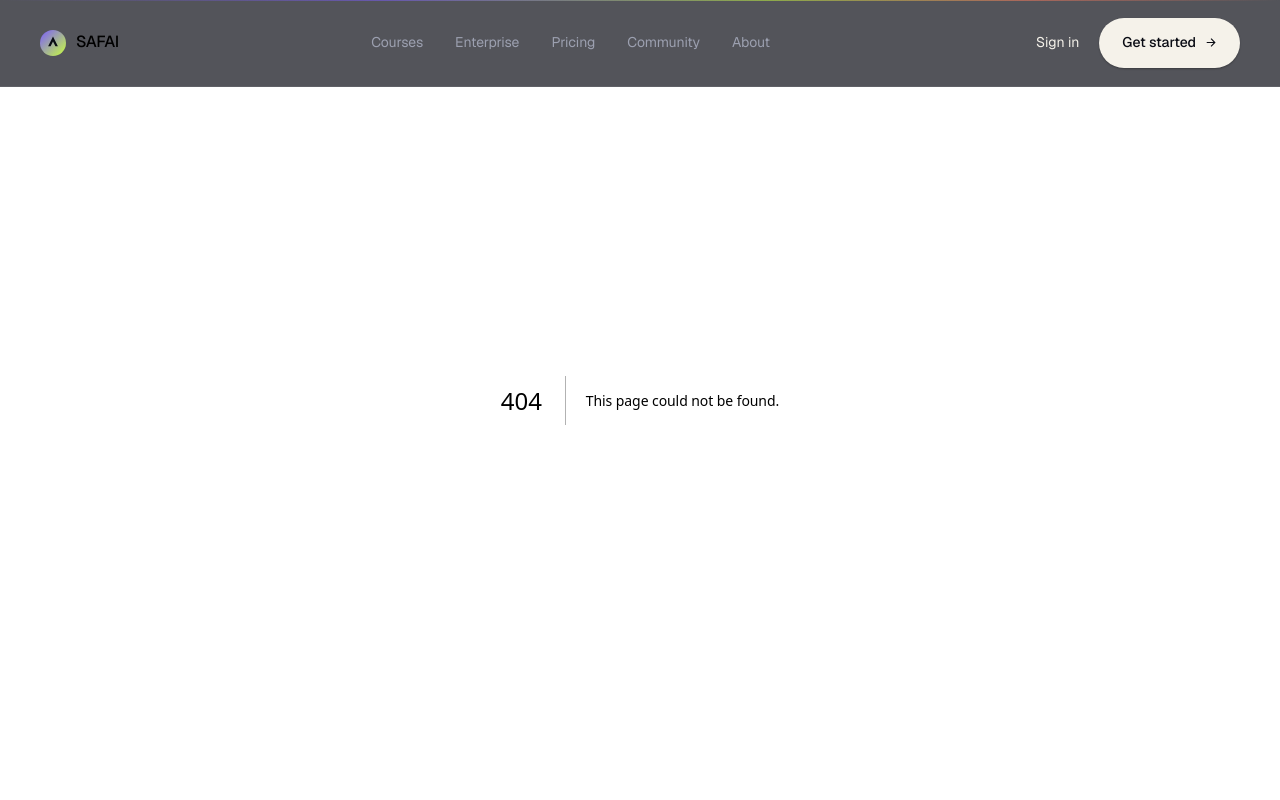
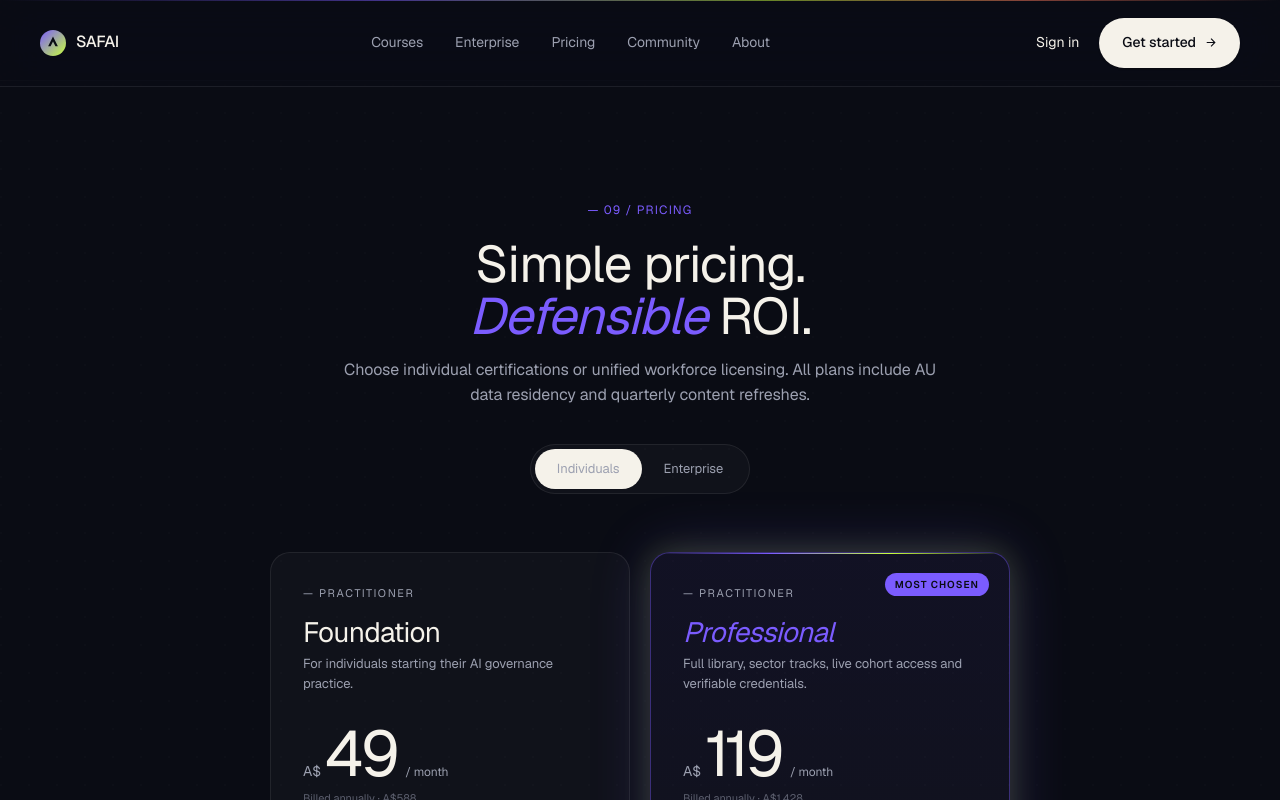
Before and after one commit to safaiaus/safai, a Next.js app: page /pricing in a window 1280 px wide. Before the commit this address had no page. Shown: the top 800 px of the page. Built offline with nearby package versions, Linux system fonts and the light colour scheme.

Commit message:
Add pricing page route

```diff
--- /dev/null
+++ b/app/pricing/page.tsx
@@ -0,0 +1,13 @@
+import Pricing from "@/components/Pricing";
+
+export const metadata = {
+  title: "Pricing · Safai",
+};
+
+export default function PricingPage() {
+  return (
+    <main style={{ paddingTop: "80px" }}>
+      <Pricing />
+    </main>
+  );
+}
```
